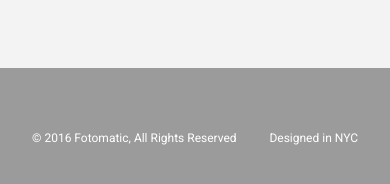
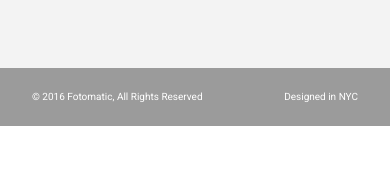
Before and after one commit to taylorrhowell/fotomatic, a plain HTML site: page index.html in a window 390 px wide. Shown: the part 1612-1796 px from the top of the page. After the commit the page ends 1738 px from the top, so only its background shows below. Drawn offline with Linux system fonts and the light colour scheme; a web font is replaced by a local one.

Commit message:
Update style.css
fix media query interfering w/ desktop view and changed feature selector to keep from modifing footer content

```diff
--- a/resources/css/style.css
+++ b/resources/css/style.css
@@ -256,7 +256,7 @@ header .mobile {
   color: #4a4a4a;
 }
 
-.content{
+.feature .content{
     padding: 40px 0;
 }
 @media only screen and (max-width: 890px) {
@@ -402,7 +402,7 @@ footer .copyright {
   flex-grow: 1;
 }
 
-@media only screen and (min-width: 760px) {
+@media only screen and (max-width: 760px) {
   footer .content {
     font-size: .625rem;
   }
```
